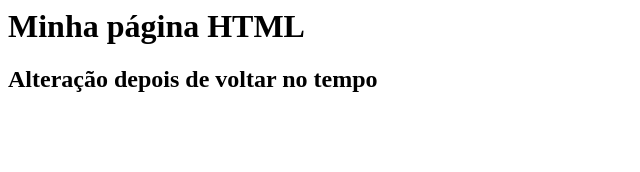
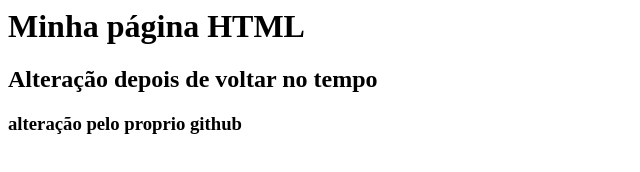
Before and after one commit to ivantag13/gama-no-github, a plain HTML site: page index.html in a window 1280 px wide. Shown: the whole page, without its empty margins (0-640 px from the left). Drawn offline with Linux system fonts and the light colour scheme.

Commit message:
alteracao pelo git hub

```diff
--- a/index.html
+++ b/index.html
@@ -4,5 +4,6 @@
             Minha página HTML
         </h1>
         <h2> Alteração depois de voltar no tempo</h2>
+        <h3> alteração pelo proprio github </h3>
     </body>
 </html>
```
